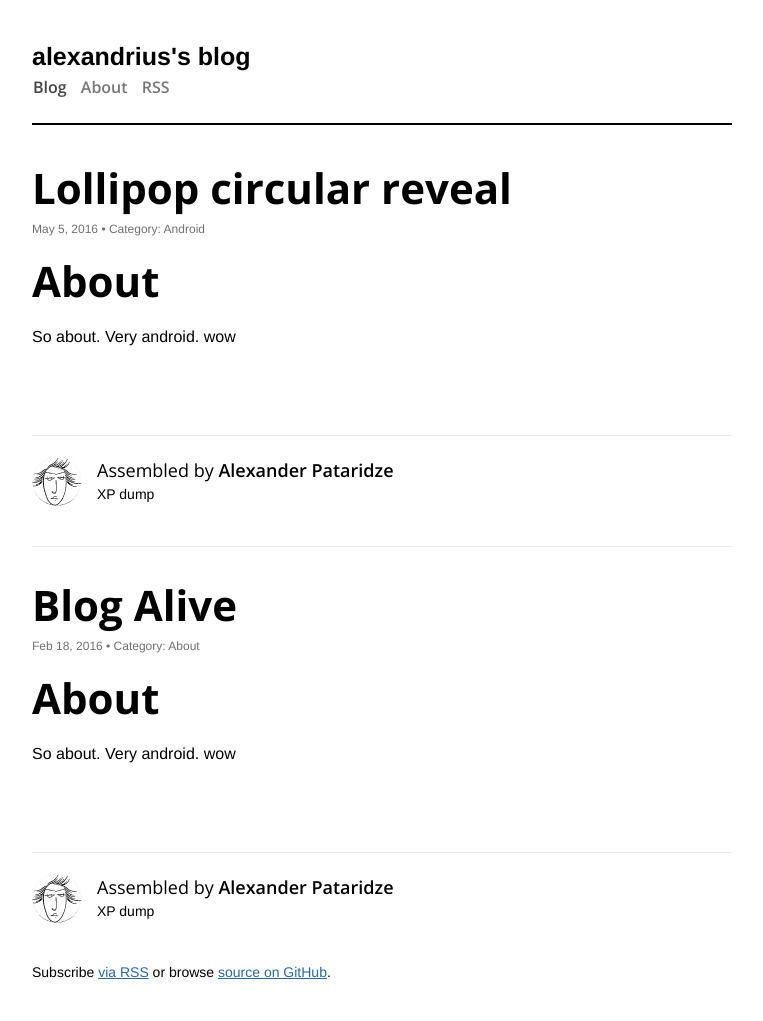
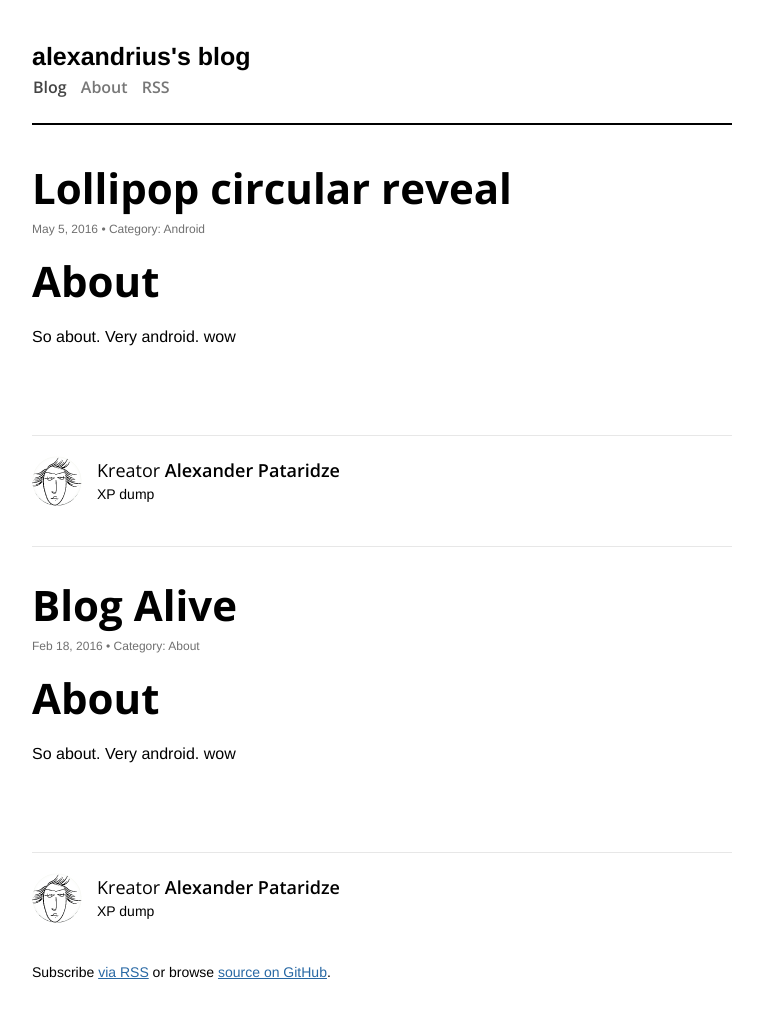
Before and after one commit to alexandrius/alexandrius.github.io, a Jekyll site: the page built from index.html, in a window 1280 px wide. Shown: the whole page, without its empty margins (258-1021 px from the left). Built offline with Jekyll 4.4.1, drawn with Linux system fonts in a browser that asks for light colours; comment, search, counter and statistics services are not loaded.

Commit message:
Changed footer

```diff
--- a/_includes/post_footer.html
+++ b/_includes/post_footer.html
@@ -3,7 +3,7 @@
     <img width="50" height="50" src="{{ site.author_avatar }}" alt="{{ post.author }} Avatar"/>
     </div>
     <div class="name">
-        <h4>Assembled by <b>{{ site.author }}</b> </h4>
+        <h4>Kreator <b>{{ site.author }}</b> </h4>
         XP dump
     </div>
 </div>
```
